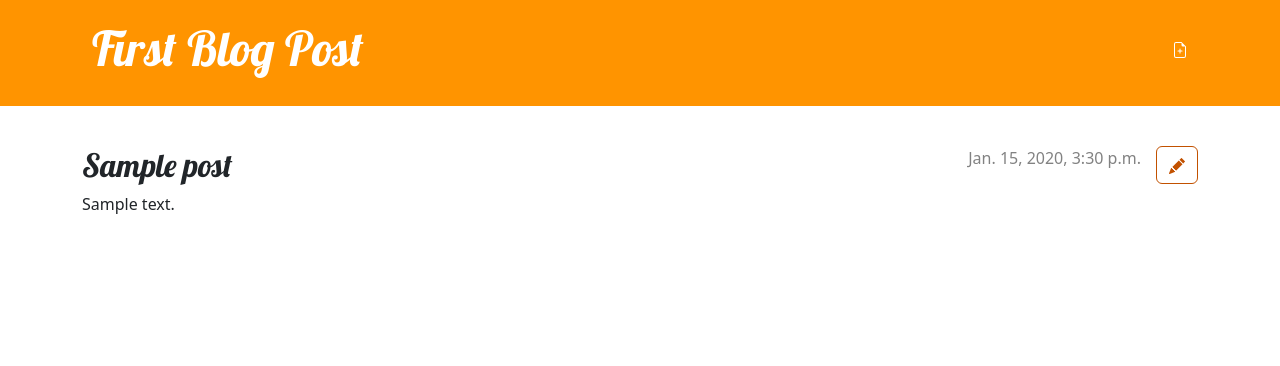
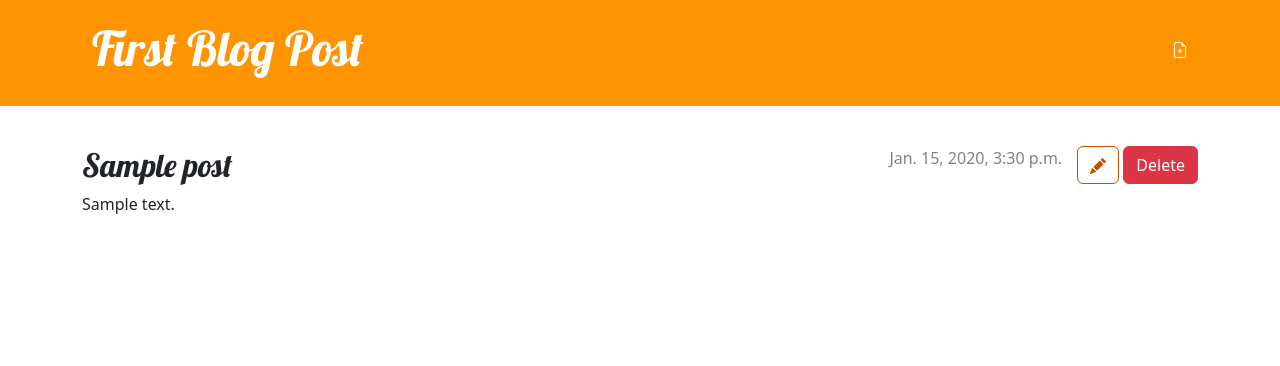
Before and after one commit to Abhiccc/my_firstblog, a Django app: page /post/1/ in a window 1280 px wide. Shown: the top 366 px of the page. Run offline with Django 5.2, Linux system fonts and the light colour scheme; a user stored in the database is signed in; tables that the repository leaves empty hold one stand-in row (values such as "Sample post").

Commit message:
Added Delete Button

```diff
--- a/blog/templates/blog/post_detail.html
+++ b/blog/templates/blog/post_detail.html
@@ -6,6 +6,9 @@
             {% if user.is_authenticated %}
                 <a class="btn btn-secondary" href="{% url 'post_edit' pk=post.pk %}">
                      {% include './icons/pencil-fill.svg' %}
+                </a>
+                <a class="btn btn-danger" href="{% url 'post_delete' pk=post.pk %}">
+                    Delete
                 </a>
             {% endif %}
         </aside>
--- a/blog/urls.py
+++ b/blog/urls.py
@@ -6,4 +6,5 @@ urlpatterns = [
     path('post/<int:pk>/', views.post_detail, name='post_detail'),
     path('post/new/', views.post_new, name='post_new'),
     path('post/<int:pk>/edit/', views.post_edit, name='post_edit'),
+    path('post/<int:pk>/delete/', views.post_delete, name='post_delete'),
 ]
--- a/blog/views.py
+++ b/blog/views.py
@@ -39,3 +39,9 @@ def post_edit(request, pk):
     else:
         form = PostForm(instance=post)
     return render(request, 'blog/post_edit.html', {'form': form})
+
+def post_delete(request, pk):
+    post_to_delete = get_object_or_404(Post, pk=pk)
+    post_to_delete.delete()
+    # post_list aapke main blog page ke URL ka 'name' hai
+    return redirect('post_list')
--- a/mysite/urls.py
+++ b/mysite/urls.py
@@ -4,4 +4,5 @@ from django.urls import path, include
 urlpatterns = [
     path('admin/', admin.site.urls),
     path('', include('blog.urls')),
+
 ]
```
